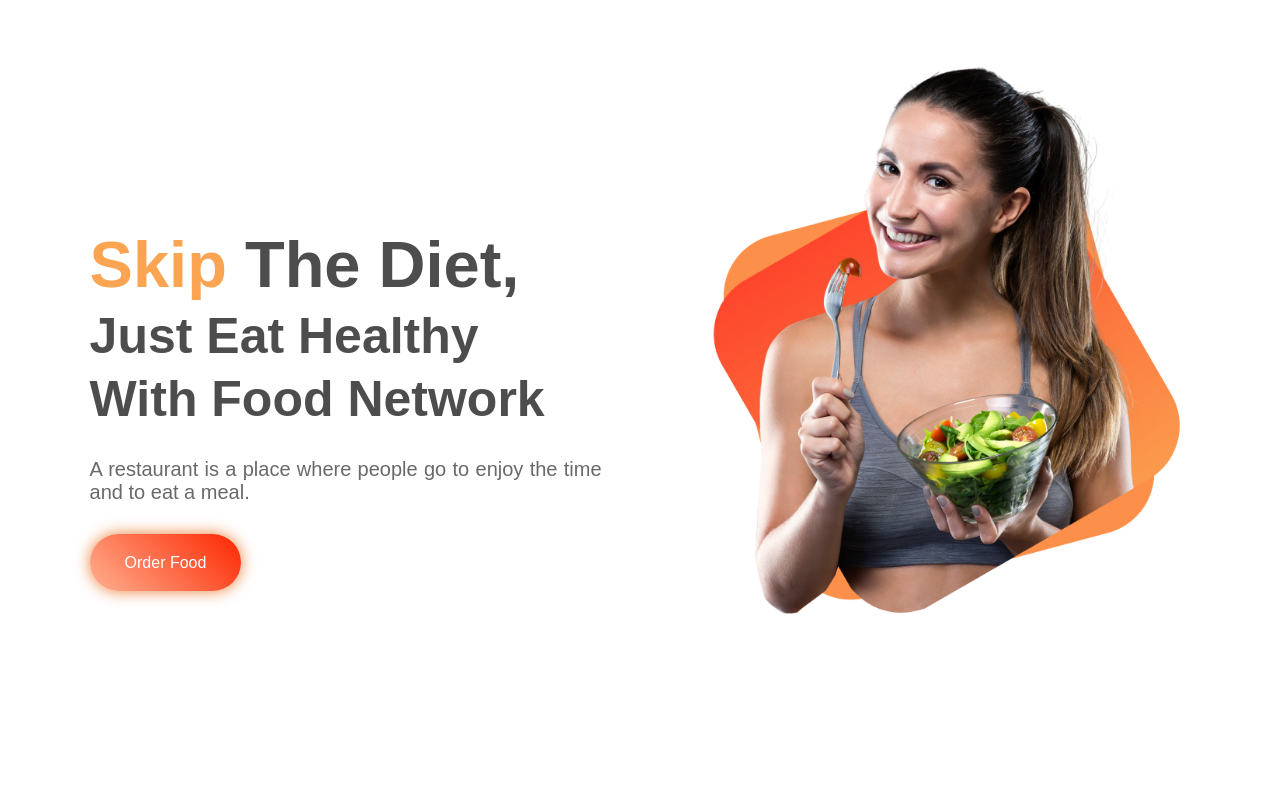
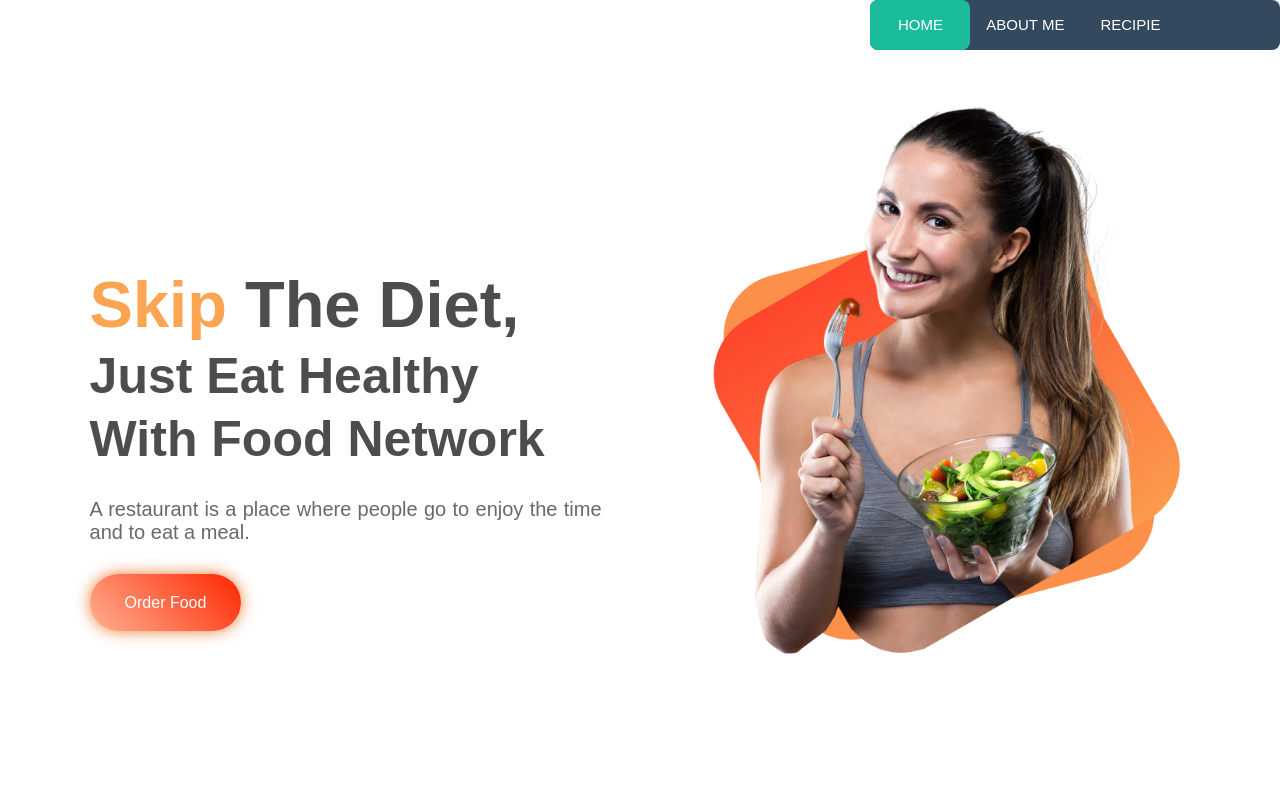
Before and after one commit to aumlan/food-network, a plain HTML site: page index.html in a window 1280 px wide. Shown: the top 800 px of the page. Drawn offline with Linux system fonts and the light colour scheme.

Commit message:
nav bar added

```diff
--- a/index.html
+++ b/index.html
@@ -11,7 +11,18 @@
 </head>
 
 <body>
-    <div class="top-banner">
+    <div class="menu">
+        <nav>
+            <a href="#home">Home</a>
+            <a href="#about">About me</a>
+            <a href="#recipie">Recipie</a>
+            <a href="#social">Contact</a>
+            <div class="animation start-home"></div>
+        </nav>
+    </div>
+
+
+    <div class="top-banner" id="home">
         <div class="half-width text">
             <h1><span>Skip</span> The Diet,</h1>
             <h2>Just Eat Healthy</h2>
@@ -24,7 +35,7 @@
         </div>
     </div>
 
-    <div class="about-me">
+    <div class="about-me" id="about">
         <div class="half-width about-img">
             <img src="images/female-2.png" alt="">
         </div>
@@ -37,7 +48,7 @@
 
     </div>
 
-    <div class="recipies">
+    <div class="recipies" id="recipie">
         <div class="row-1">
             <h2>My Recipies</h2>
             <p>A restaurant sometimes known as a diner is a place where cooked food is sold to the public, and where people sit down to eat it.</p>
@@ -64,7 +75,7 @@
     </div>
 
 
-    <div class="social-area">
+    <div class="social-area" id="social">
         <div class="social-card" id="social-1">
             <div class="col-1">
                 <h2>700K</h2>
--- a/style.css
+++ b/style.css
@@ -5,6 +5,104 @@ body {
     margin: 0;
     font-family: 'Montserrat', sans-serif;
 }
+
+
+/*menu */
+
+.menu {
+    height: 5%;
+}
+
+nav {
+    position: fixed;
+    margin-left: 68%;
+    width: 32%;
+    height: 50px;
+    background-color: #34495e;
+    border-radius: 8px;
+    font-size: 0;
+}
+
+nav a {
+    line-height: 50px;
+    height: 100%;
+    font-size: 15px;
+    display: inline-block;
+    position: relative;
+    z-index: 1;
+    text-decoration: none;
+    text-transform: uppercase;
+    text-align: center;
+    color: white;
+    cursor: pointer;
+}
+
+nav .animation {
+    position: absolute;
+    height: 100%;
+    top: 0;
+    z-index: 0;
+    transition: all .5s ease 0s;
+    border-radius: 8px;
+}
+
+a:nth-child(1) {
+    width: 100px;
+}
+
+a:nth-child(2) {
+    width: 110px;
+}
+
+a:nth-child(3) {
+    width: 100px;
+}
+
+a:nth-child(4) {
+    width: 100px;
+}
+
+a:nth-child(5) {
+    width: 120px;
+}
+
+nav .start-home,
+a:nth-child(1):hover~.animation {
+    width: 100px;
+    left: 0;
+    background-color: #1abc9c;
+}
+
+nav .start-about,
+a:nth-child(2):hover~.animation {
+    width: 110px;
+    left: 100px;
+    background-color: #e74c3c;
+}
+
+nav .start-blog,
+a:nth-child(3):hover~.animation {
+    width: 100px;
+    left: 210px;
+    background-color: #3498db;
+}
+
+nav .start-portefolio,
+a:nth-child(4):hover~.animation {
+    width: 120px;
+    left: 310px;
+    background-color: #9b59b6;
+}
+
+nav .start-contact,
+a:nth-child(5):hover~.animation {
+    width: 120px;
+    left: 470px;
+    background-color: #e67e22;
+}
+
+
+/* menu end */
 
 .top-banner {
     height: 100%;
```
